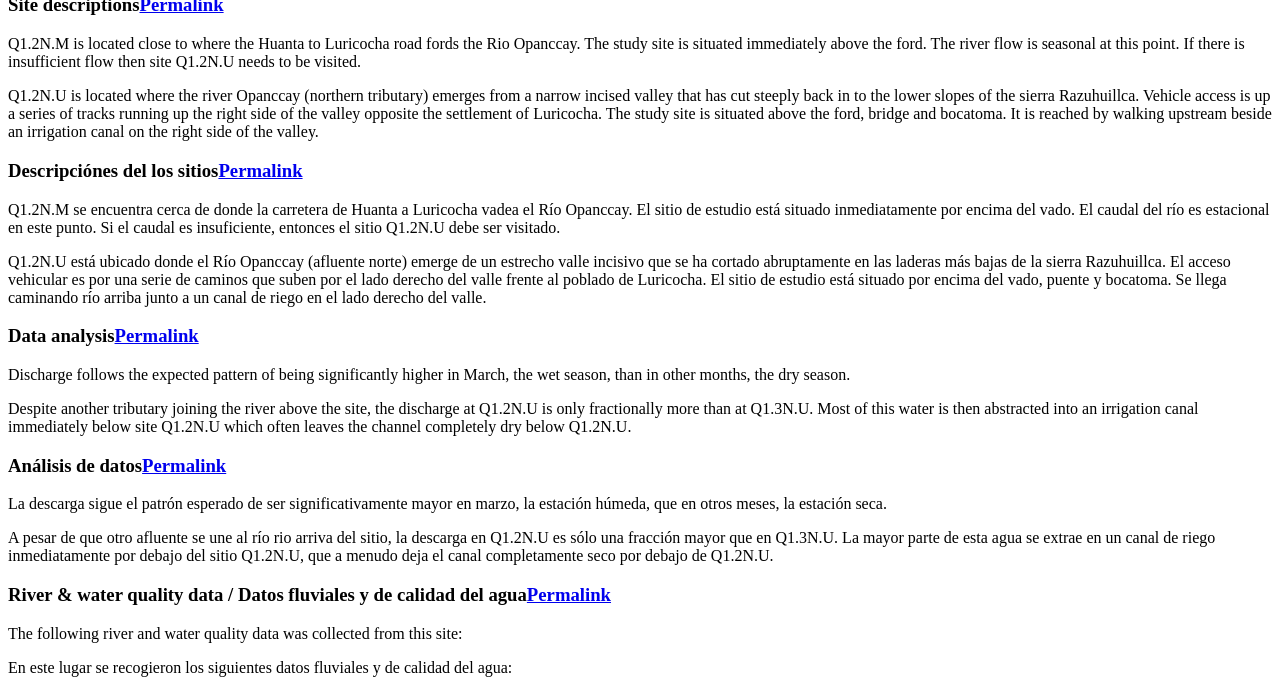
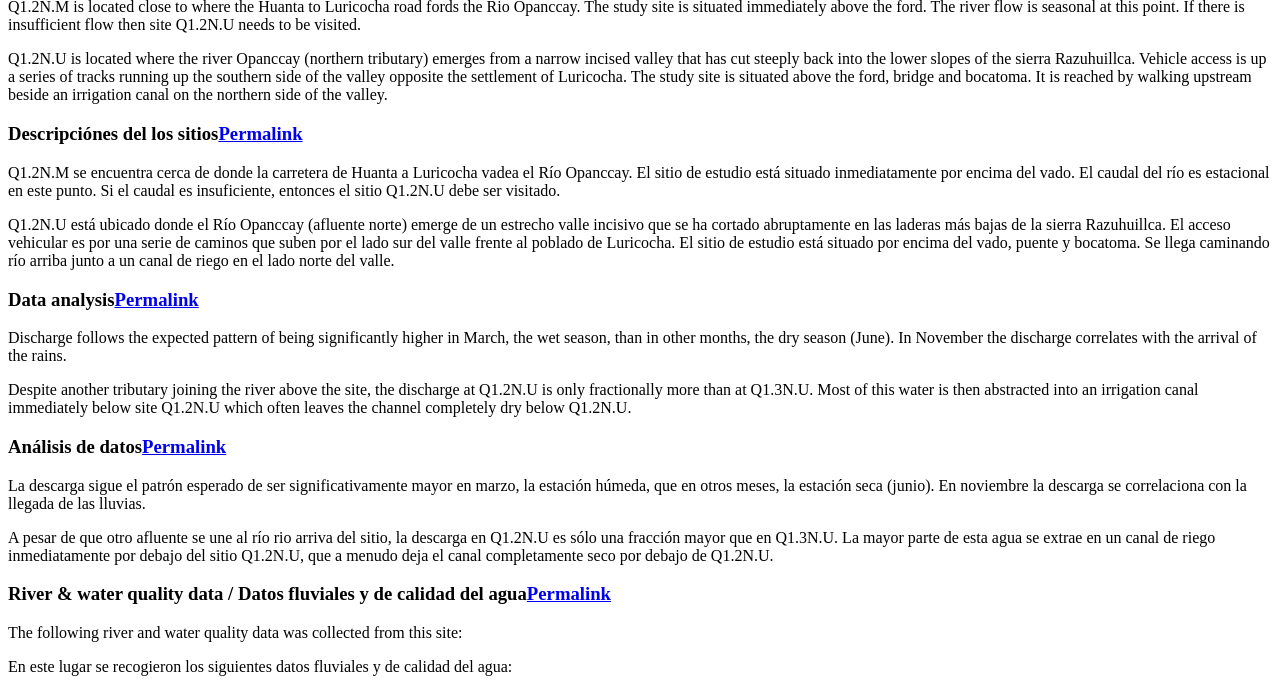
Before and after one commit to HVLepage/cavep-unah, a Jekyll site: the page built from _docs/site-network/Q1_2N.md, in a window 1280 px wide and 900 px high, scrolled down 3268 px, cut to the strip 210-900 px from the top of the window. Built offline with Jekyll 4.4.1, drawn with Linux system fonts in a browser that asks for light colours; comment, search, counter and statistics services are not loaded; some of the changed text lies outside the part shown.

Commit message:
Update Q1_2N.md

```diff
--- a/_docs/site-network/Q1_2N.md
+++ b/_docs/site-network/Q1_2N.md
@@ -66,26 +63,26 @@ View upstream from the study site / Vista rio arriba desde el lugar del estudio
 
 Q1.2N.M is located close to where the Huanta to Luricocha road fords the Rio Opanccay. The study site is situated immediately above the ford. The river flow is seasonal at this point. If there is insufficient flow then site Q1.2N.U needs to be visited.
 
-Q1.2N.U is located where the river Opanccay (northern tributary) emerges from a narrow incised valley that has cut steeply back in to the lower slopes of the sierra Razuhuillca. Vehicle access is up a series of tracks running up the right side of the valley opposite the settlement of Luricocha. The study site is situated above the ford, bridge and bocatoma. It is reached by walking upstream beside an irrigation canal on the right side of the valley.
+Q1.2N.U is located where the river Opanccay (northern tributary) emerges from a narrow incised valley that has cut steeply back into the lower slopes of the sierra Razuhuillca. Vehicle access is up a series of tracks running up the southern side of the valley opposite the settlement of Luricocha. The study site is situated above the ford, bridge and bocatoma. It is reached by walking upstream beside an irrigation canal on the northern side of the valley.
 
 
 ### Descripciónes del los sitios
 
 Q1.2N.M se encuentra cerca de donde la carretera de Huanta a Luricocha vadea el Río Opanccay. El sitio de estudio está situado inmediatamente por encima del vado. El caudal del río es estacional en este punto. Si el caudal es insuficiente, entonces el sitio Q1.2N.U debe ser visitado.
 
-Q1.2N.U está ubicado donde el Río Opanccay (afluente norte) emerge de un estrecho valle incisivo que se ha cortado abruptamente en las laderas más bajas de la sierra Razuhuillca. El acceso vehicular es por una serie de caminos que suben por el lado derecho del valle frente al poblado de Luricocha. El sitio de estudio está situado por encima del vado, puente y bocatoma. Se llega caminando río arriba junto a un canal de riego en el lado derecho del valle.
+Q1.2N.U está ubicado donde el Río Opanccay (afluente norte) emerge de un estrecho valle incisivo que se ha cortado abruptamente en las laderas más bajas de la sierra Razuhuillca. El acceso vehicular es por una serie de caminos que suben por el lado sur del valle frente al poblado de Luricocha. El sitio de estudio está situado por encima del vado, puente y bocatoma. Se llega caminando río arriba junto a un canal de riego en el lado norte del valle.
 
 
 ### Data analysis
 
-Discharge follows the expected pattern of being significantly higher in March, the wet season, than in other months, the dry season.
+Discharge follows the expected pattern of being significantly higher in March, the wet season, than in other months, the dry season (June). In November the discharge correlates with the arrival of the rains.
 
 Despite another tributary joining the river above the site, the discharge at Q1.2N.U is only fractionally more than at Q1.3N.U. Most of this water is then abstracted into an irrigation canal immediately below site Q1.2N.U which often leaves the channel completely dry below Q1.2N.U.
 
 
 ### Análisis de datos
 
-La descarga sigue el patrón esperado de ser significativamente mayor en marzo, la estación húmeda, que en otros meses, la estación seca.
+La descarga sigue el patrón esperado de ser significativamente mayor en marzo, la estación húmeda, que en otros meses, la estación seca (junio). En noviembre la descarga se correlaciona con la llegada de las lluvias.
 
 A pesar de que otro afluente se une al río rio arriva del sitio, la descarga en Q1.2N.U es sólo una fracción mayor que en Q1.3N.U. La mayor parte de esta agua se extrae en un canal de riego inmediatamente por debajo del sitio Q1.2N.U, que a menudo deja el canal completamente seco por debajo de Q1.2N.U.
 
```
Also changed, not shown: other parts of _docs/site-network/Q1_2N.md (+2 -5 lines).
